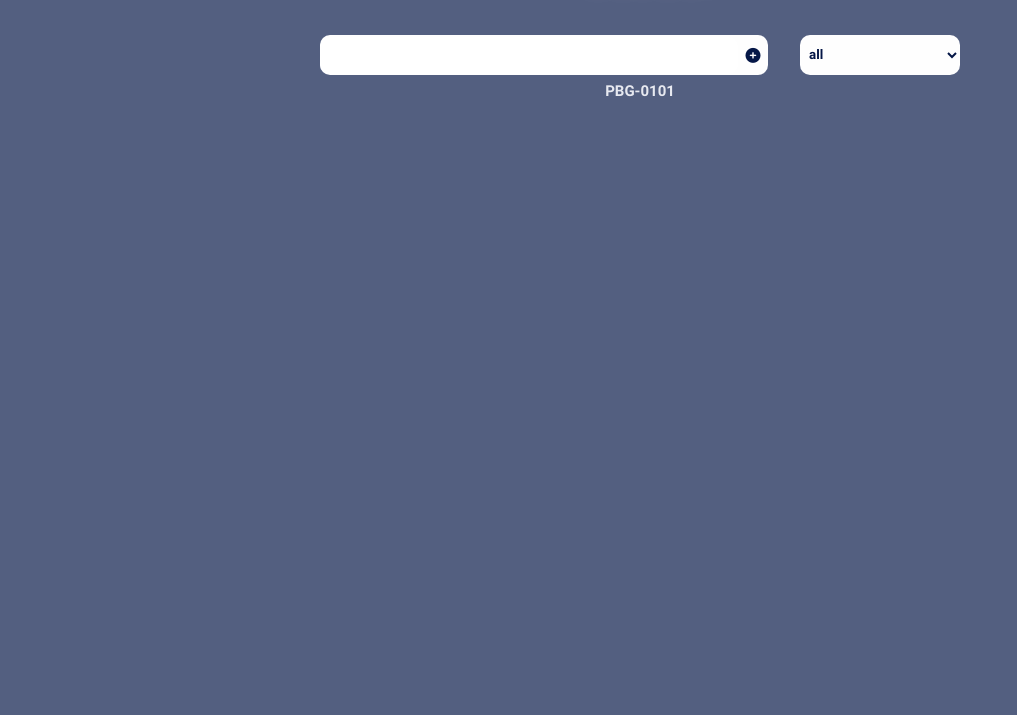
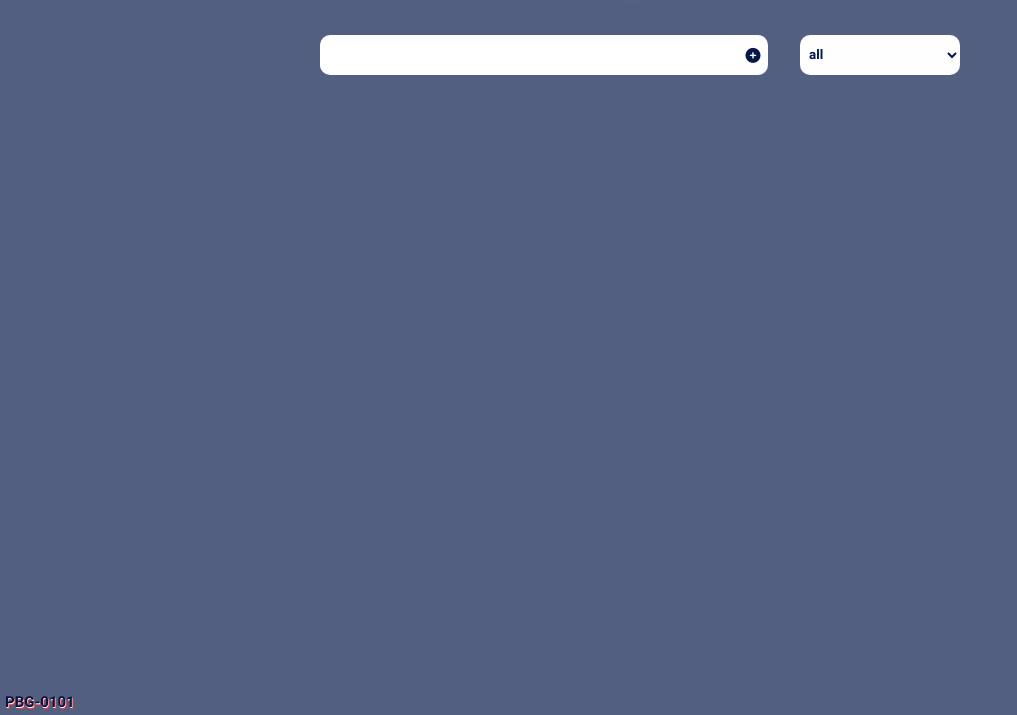
Before and after one commit to Babak01Gh/TodoListProject, a plain HTML site: page index.html in a window 1280 px wide. Shown: the part 85-800 px from the top of the page, without its empty margins (0-1017 px from the left). Drawn offline with Linux system fonts and the light colour scheme.

Commit message:
edit css file add footer section's styles

```diff
--- a/style.css
+++ b/style.css
@@ -163,3 +163,11 @@ p {
 .toDo.complated p {
   text-decoration: line-through;
 }
+
+footer {
+  color: var(--primary-color);
+  position: fixed;
+  bottom: 0px;
+  left: 5px;
+  text-shadow: var(--main-white) 0.5px 0.5px, var(--main-red) 1.5px 1.5px;
+}
```
